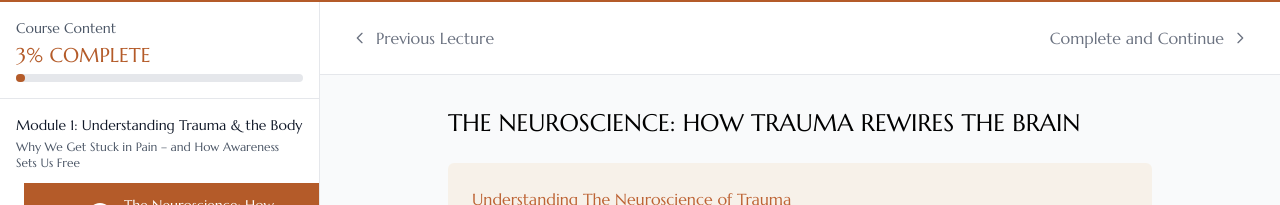
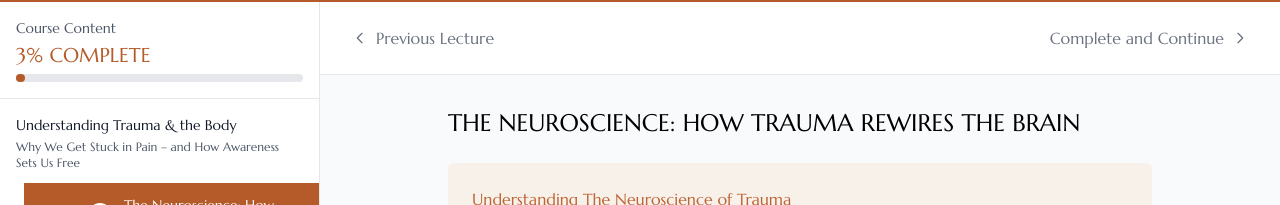
Before and after one commit to Monis9451/Course_Platform, a React (Vite) app in the folder Course-platform(frontend)/: page /course-content/1 in a window 1280 px wide. Shown: the part 86-291 px from the top of the page. Built offline with nearby package versions, Linux system fonts and the light colour scheme; no server answers.

Commit message:
remove the Module number form titles

```diff
--- a/Course-platform(frontend)/src/pages/CourseContent_new.jsx
+++ b/Course-platform(frontend)/src/pages/CourseContent_new.jsx
@@ -71,7 +71,7 @@ const CourseContent_new = () => {
     description: "Why We Get Stuck in Pain – and How Awareness Sets Us Free",
     modules: [
       {
-        title: "Module 1: Understanding Trauma & the Body",
+        title: "Understanding Trauma & the Body",
         description: "Why We Get Stuck in Pain – and How Awareness Sets Us Free",
         lessons: [
           { title: "The Neuroscience: How trauma rewires the brain", component: Module1Lesson1 },
@@ -85,7 +85,7 @@ const CourseContent_new = () => {
         ]
       },
       {
-        title: "Module 2: Reconnecting with the Body - Coming Back to Yourself",
+        title: "Reconnecting with the Body - Coming Back to Yourself",
         description: "Safety, Sensation, and Presence",
         lessons: [
           { title: "Why Trauma Disconnects Us from the Body", component: Module2Lesson1 },
@@ -98,7 +98,7 @@ const CourseContent_new = () => {
         ]
       },
       {
-        title: "Module 3: Inner Child Healing",
+        title: "Inner Child Healing",
         description: "Reclaiming the Parts of You That Still Hurt",
         lessons: [
           { title: "Understanding the Inner Child and Emotional Wounds", component: Module3Lesson1 },
@@ -111,7 +111,7 @@ const CourseContent_new = () => {
         ]
       },
       {
-        title: "Module 4: The Inner Narrative",
+        title: "The Inner Narrative",
         description: "\"I'm Not Enough,\" \"I'm Unsafe,\" \"I'm Alone\"",
         lessons: [
           { title: "The Inner Narrative: \"I'm Not Enough,\" \"I'm Unsafe,\" \"I'm Alone\"", component: Module4Lesson1 },
@@ -122,7 +122,7 @@ const CourseContent_new = () => {
         ]
       },
       {
-        title: "Module 5: Releasing Emotional Baggage",
+        title: "Releasing Emotional Baggage",
         description: "Letting Go of What You've Been Carrying",
         lessons: [
           { title: "The Cost of Suppressed Emotions", component: Module5Lesson1 },
@@ -135,7 +135,7 @@ const CourseContent_new = () => {
         ]
       },
       {
-        title: "Module 6: Integration & Forward Momentum",
+        title: "Integration & Forward Momentum",
         description: "Staying Connected to Growth, Resilience, and Self-Love",
         lessons: [
           { title: "Creating Your Ongoing Healing Practice", component: Module6Lesson1 },
```
